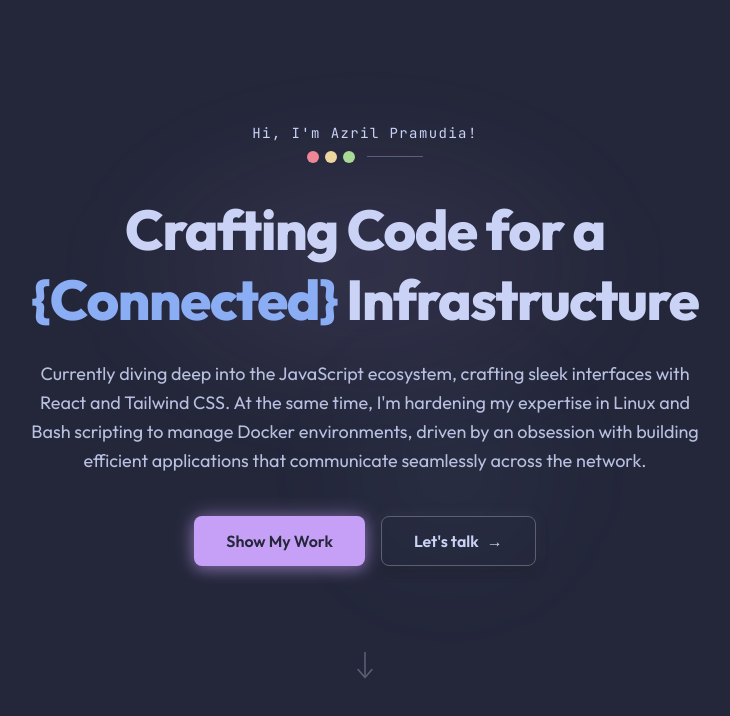
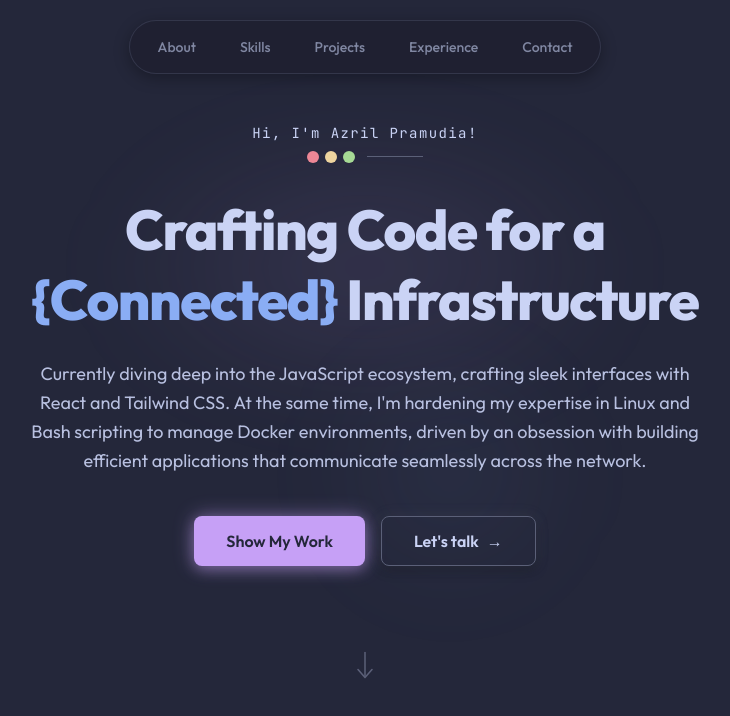
Before and after one commit to azrilpramudia/personal-website, a Next.js app: page / in a window 1280 px wide. Shown: the top 716 px of the page, without its empty margins (275-1005 px from the left). Built offline with nearby package versions, Linux system fonts and the light colour scheme.

Commit message:
feat: add navbar

```diff
--- a/src/app/globals.css
+++ b/src/app/globals.css
@@ -1,10 +1,6 @@
 @import url("https://fonts.googleapis.com/css2?family=Outfit:wght@400;500;600;700;800;900&family=JetBrains+Mono:wght@400;500&display=swap");
 @import "tailwindcss";
 
-/* ============================================================
-   Catppuccin Macchiato — Tailwind v4 custom theme
-   Di v4, semua config ditulis langsung di CSS pakai @theme
-   ============================================================ */
 @theme {
   /* Fonts */
   --font-sans: "Outfit", sans-serif;
--- a/src/app/layout.tsx
+++ b/src/app/layout.tsx
@@ -1,32 +1,21 @@
 import type { Metadata } from "next";
-import { Geist, Geist_Mono } from "next/font/google";
 import "./globals.css";
-
-const geistSans = Geist({
-  variable: "--font-geist-sans",
-  subsets: ["latin"],
-});
-
-const geistMono = Geist_Mono({
-  variable: "--font-geist-mono",
-  subsets: ["latin"],
-});
+import Navbar from "../components/layout/Navbar";
 
 export const metadata: Metadata = {
   title: "meowhx.dev",
-  description: "Generated by create next app",
+  description: "Personal Website",
 };
 
 export default function RootLayout({
   children,
-}: Readonly<{
+}: {
   children: React.ReactNode;
-}>) {
+}) {
   return (
     <html lang="en">
-      <body
-        className={`${geistSans.variable} ${geistMono.variable} antialiased`}
-      >
+      <body>
+        <Navbar />
         {children}
       </body>
     </html>
--- a/src/components/layout/Navbar.tsx
+++ b/src/components/layout/Navbar.tsx
@@ -0,0 +1,183 @@
+"use client";
+
+import { motion, AnimatePresence } from "framer-motion";
+import { useState, useEffect } from "react";
+
+const navItems = [
+  { label: "About", href: "#about" },
+  { label: "Skills", href: "#skills" },
+  { label: "Projects", href: "#projects" },
+  { label: "Experience", href: "#experience" },
+  { label: "Contact", href: "#contact" },
+];
+
+export default function Navbar() {
+  const [activeSection, setActiveSection] = useState("");
+  const [scrolled, setScrolled] = useState(false);
+  const [menuOpen, setMenuOpen] = useState(false);
+
+  // Deteksi scroll untuk shadow navbar
+  useEffect(() => {
+    const onScroll = () => setScrolled(window.scrollY > 20);
+    window.addEventListener("scroll", onScroll, { passive: true });
+    return () => window.removeEventListener("scroll", onScroll);
+  }, []);
+
+  // Highlight section aktif saat scroll
+  useEffect(() => {
+    const ids = navItems.map((n) => n.href.replace("#", ""));
+    const observers: IntersectionObserver[] = [];
+
+    ids.forEach((id) => {
+      const el = document.getElementById(id);
+      if (!el) return;
+      const obs = new IntersectionObserver(
+        ([entry]) => {
+          if (entry.isIntersecting) setActiveSection(id);
+        },
+        { threshold: 0.4, rootMargin: "-80px 0px 0px 0px" },
+      );
+      obs.observe(el);
+      observers.push(obs);
+    });
+
+    return () => observers.forEach((o) => o.disconnect());
+  }, []);
+
+  const scrollTo = (href: string) => {
+    const id = href.replace("#", "");
+    document.getElementById(id)?.scrollIntoView({ behavior: "smooth" });
+    setMenuOpen(false);
+  };
+
+  return (
+    <header className="fixed top-0 left-0 right-0 z-50 flex justify-center pt-5 px-4">
+      {/* ── Desktop pill navbar ── */}
+      <motion.nav
+        initial={{ opacity: 0, y: -16 }}
+        animate={{ opacity: 1, y: 0 }}
+        transition={{ duration: 0.5, ease: "easeOut", delay: 0.2 }}
+        className="hidden md:flex items-center gap-1 rounded-full px-2 py-2"
+        style={{
+          background: "rgba(30, 32, 48, 0.80)",
+          backdropFilter: "blur(16px)",
+          WebkitBackdropFilter: "blur(16px)",
+          border: "1px solid rgba(91, 96, 120, 0.35)",
+          boxShadow: scrolled
+            ? "0 8px 32px rgba(0,0,0,0.45), 0 0 0 1px rgba(198,160,246,0.08)"
+            : "0 4px 16px rgba(0,0,0,0.3)",
+          transition: "box-shadow 0.3s ease",
+        }}
+      >
+        {navItems.map((item) => {
+          const isActive = activeSection === item.href.replace("#", "");
+          return (
+            <button
+              key={item.href}
+              onClick={() => scrollTo(item.href)}
+              className="relative cursor-pointer rounded-full px-5 py-2 text-sm font-medium transition-colors duration-200"
+              style={{
+                color: isActive ? "#cad3f5" : "#8087a2",
+              }}
+              onMouseEnter={(e) => {
+                if (!isActive) e.currentTarget.style.color = "#b8c0e0";
+              }}
+              onMouseLeave={(e) => {
+                if (!isActive) e.currentTarget.style.color = "#8087a2";
+              }}
+            >
+              {/* Active pill background */}
+              {isActive && (
+                <motion.span
+                  layoutId="nav-active-pill"
+                  className="absolute inset-0 rounded-full"
+                  style={{ background: "rgba(91, 96, 120, 0.45)" }}
+                  transition={{ type: "spring", stiffness: 380, damping: 32 }}
+                />
+              )}
+              <span className="relative z-10">{item.label}</span>
+            </button>
+          );
+        })}
+      </motion.nav>
+
+      {/* ── Mobile hamburger ── */}
+      <div className="flex md:hidden w-full items-center justify-between">
+        {/* Brand */}
+        <motion.span
+          initial={{ opacity: 0 }}
+          animate={{ opacity: 1 }}
+          transition={{ delay: 0.3 }}
+          className="font-mono text-sm text-macchiato-mauve tracking-wider"
+        >
+          azril.dev
+        </motion.span>
+
+        {/* Hamburger button */}
+        <motion.button
+          initial={{ opacity: 0 }}
+          animate={{ opacity: 1 }}
+          transition={{ delay: 0.3 }}
+          onClick={() => setMenuOpen((v) => !v)}
+          className="flex flex-col gap-1.5 p-2 cursor-pointer"
+          aria-label="Toggle menu"
+        >
+          <motion.span
+            animate={menuOpen ? { rotate: 45, y: 7 } : { rotate: 0, y: 0 }}
+            className="block h-px w-6 bg-macchiato-subtext1 origin-center transition-colors"
+          />
+          <motion.span
+            animate={menuOpen ? { opacity: 0 } : { opacity: 1 }}
+            className="block h-px w-6 bg-macchiato-subtext1"
+          />
+          <motion.span
+            animate={menuOpen ? { rotate: -45, y: -7 } : { rotate: 0, y: 0 }}
+            className="block h-px w-6 bg-macchiato-subtext1 origin-center transition-colors"
+          />
+        </motion.button>
+      </div>
+
+      {/* ── Mobile dropdown menu ── */}
+      <AnimatePresence>
+        {menuOpen && (
+          <motion.div
+            initial={{ opacity: 0, scale: 0.95, y: -8 }}
+            animate={{ opacity: 1, scale: 1, y: 0 }}
+            exit={{ opacity: 0, scale: 0.95, y: -8 }}
+            transition={{ duration: 0.2, ease: "easeOut" }}
+            className="absolute top-16 left-4 right-4 rounded-2xl p-2 md:hidden"
+            style={{
+              background: "rgba(30, 32, 48, 0.95)",
+              backdropFilter: "blur(20px)",
+              border: "1px solid rgba(91, 96, 120, 0.4)",
+              boxShadow: "0 12px 40px rgba(0,0,0,0.5)",
+            }}
+          >
+            {navItems.map((item, i) => (
+              <motion.button
+                key={item.href}
+                initial={{ opacity: 0, x: -8 }}
+                animate={{ opacity: 1, x: 0 }}
+                transition={{ delay: i * 0.05 }}
+                onClick={() => scrollTo(item.href)}
+                className="w-full text-left px-5 py-3 rounded-xl text-sm font-medium cursor-pointer transition-colors duration-150"
+                style={{
+                  color:
+                    activeSection === item.href.replace("#", "")
+                      ? "#c6a0f6"
+                      : "#a5adcb",
+                  background:
+                    activeSection === item.href.replace("#", "")
+                      ? "rgba(198,160,246,0.1)"
+                      : "transparent",
+                }}
+              >
+                {item.label}
+              </motion.button>
+            ))}
+          </motion.div>
+        )}
+      </AnimatePresence>
+    </header>
+  );
+}
```
